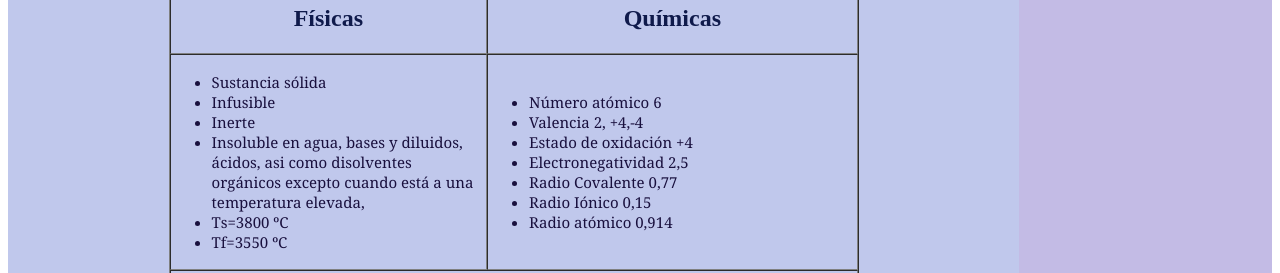
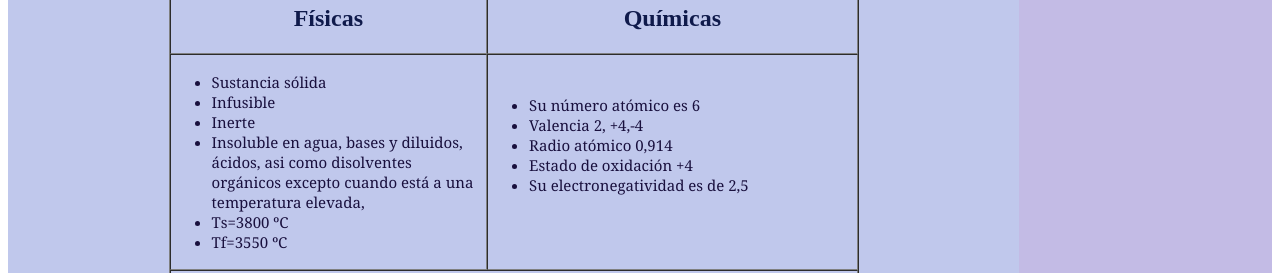
Before and after one commit to carbonopolietileno/carbono, a plain HTML site: page pagina2.html in a window 1280 px wide. Shown: the part 263-536 px from the top of the page. Drawn offline with Linux system fonts and the light colour scheme.

Commit message:
cambios2

```diff
--- a/pagina2.html
+++ b/pagina2.html
@@ -41,14 +41,13 @@
         <li class="viñetas">Tf=3550 ºC</li>
       </ul>        </td>
       <td colspan="6" width="345"><ul>
-        <li class="viñetas">Número atómico 6</li>
+        <li class="viñetas">Su número atómico es 6</li>
         <li class="viñetas">Valencia 2, +4,-4</li>
+        <li class="viñetas">Radio atómico 0,914</li>
         <li class="viñetas">Estado de oxidación +4</li>
-        <li class="viñetas">Electronegatividad 2,5</li>
-        <li class="viñetas">Radio Covalente 0,77</li>
-        <li class="viñetas">Radio Iónico 0,15</li>
-        <li class="viñetas">Radio atómico 0,914</li>
-      </ul></td>
+        <li class="viñetas">Su electronegatividad es de 2,5</li>
+        </ul>
+        <p>&nbsp;</p></td>
       </tr>
     <tr>
       <td colspan="12"><h1>¿En qué se encuentra?</h1></td>
```
Also changed, not shown: pagina3.html (+4 -5 lines).
